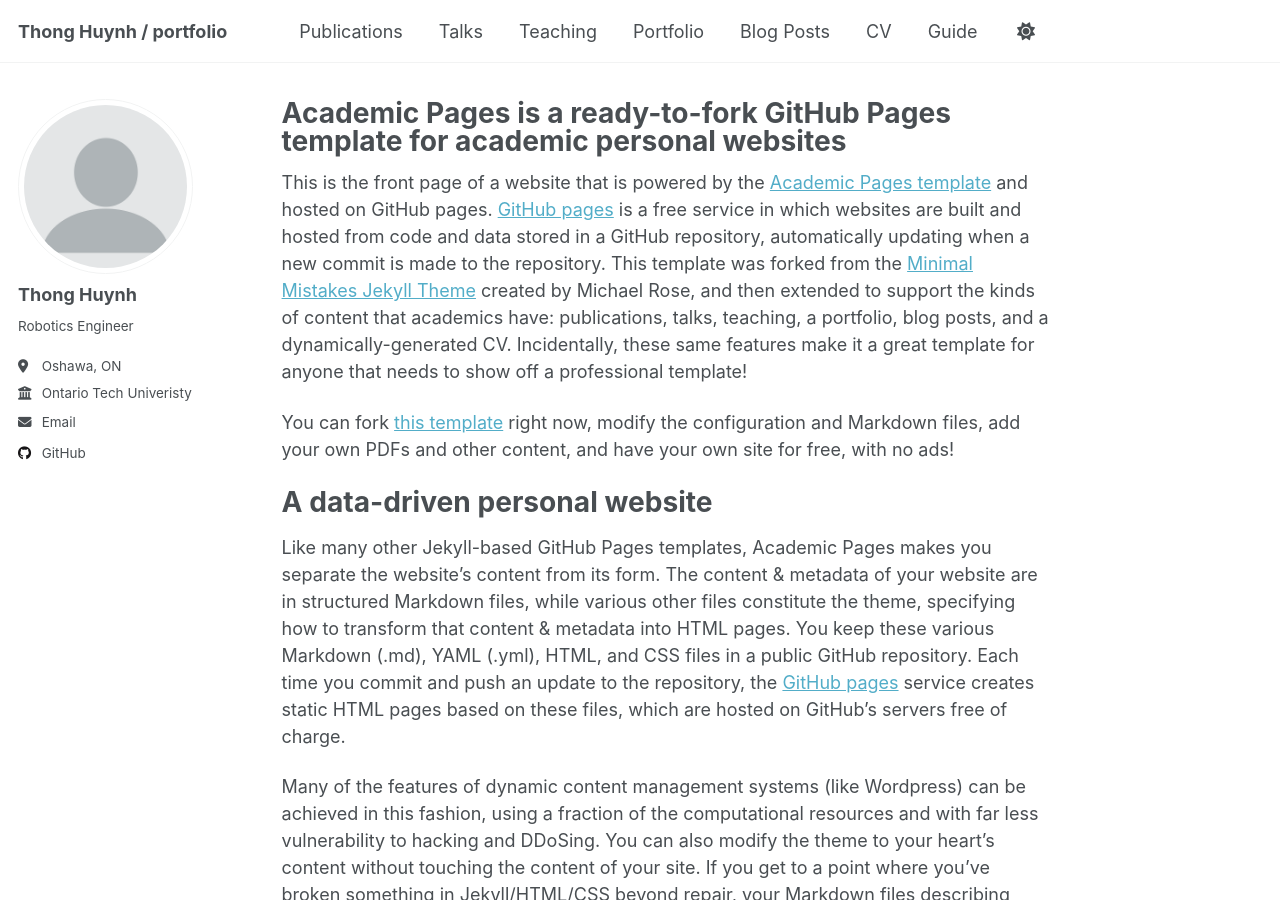
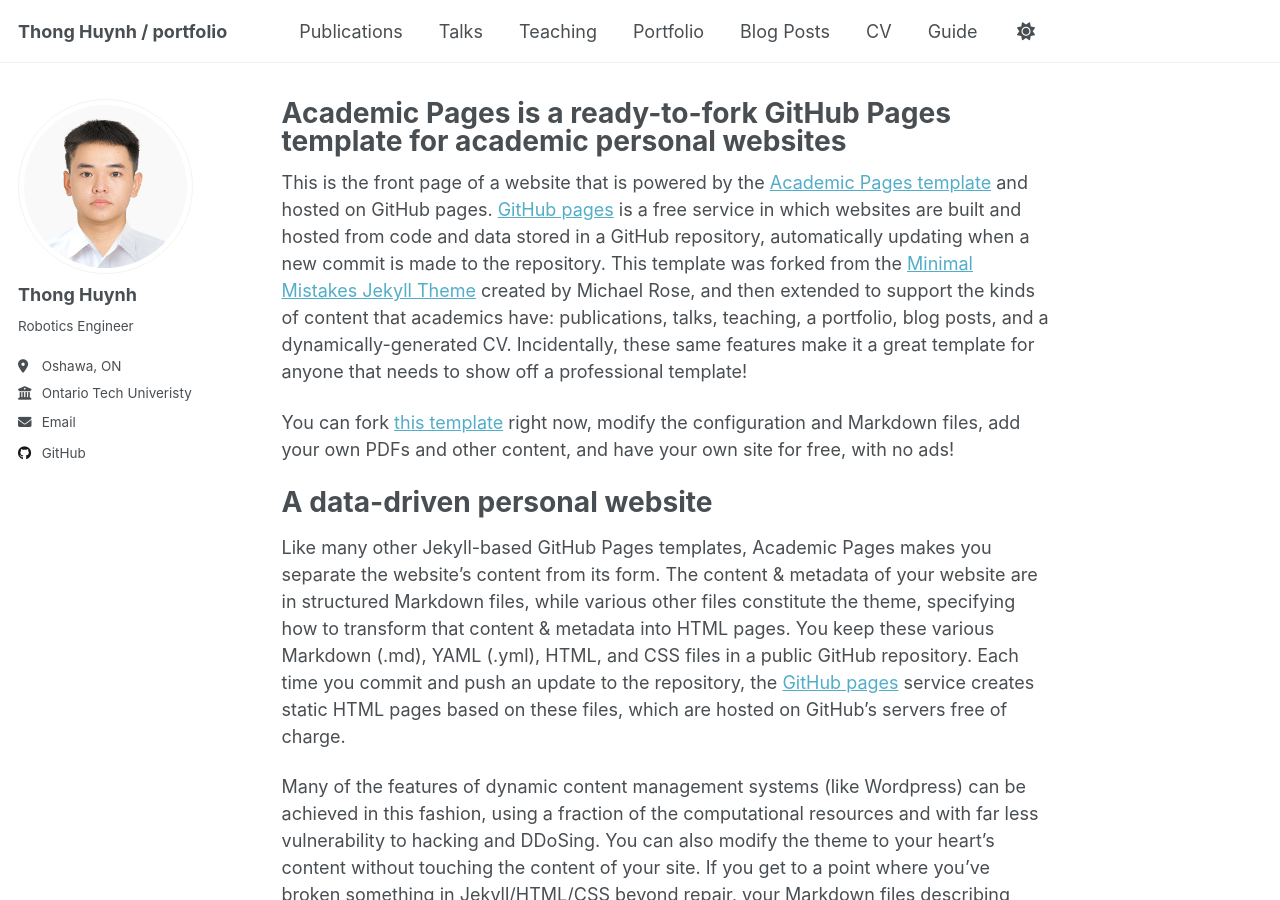
Before and after one commit to ThongHHuynh/ThongHHuynh.github.io, a Jekyll site: the page built from _pages/about.md, in a window 1280 px wide and 900 px high. Built offline with Jekyll 4.4.1, drawn with Linux system fonts in a browser that asks for light colours; a script that is not in the unit is left out.

Commit message:
Update _config.yml

```diff
--- a/_config.yml
+++ b/_config.yml
@@ -22,7 +22,7 @@ repository               : "thonghhuynh.github.io"
 #               Additional customization can be done by editing /_includes/author-profile.html
 author:
   # Biographic information
-  avatar           : "profile.png"
+  avatar           : "z5746978143858_c1372697b8df2b40df51bacb6bd0b195.jpg"
   name             : "Thong Huynh"
   pronouns         : # example: "she/her"
   bio              : "Robotics Engineer"
```
